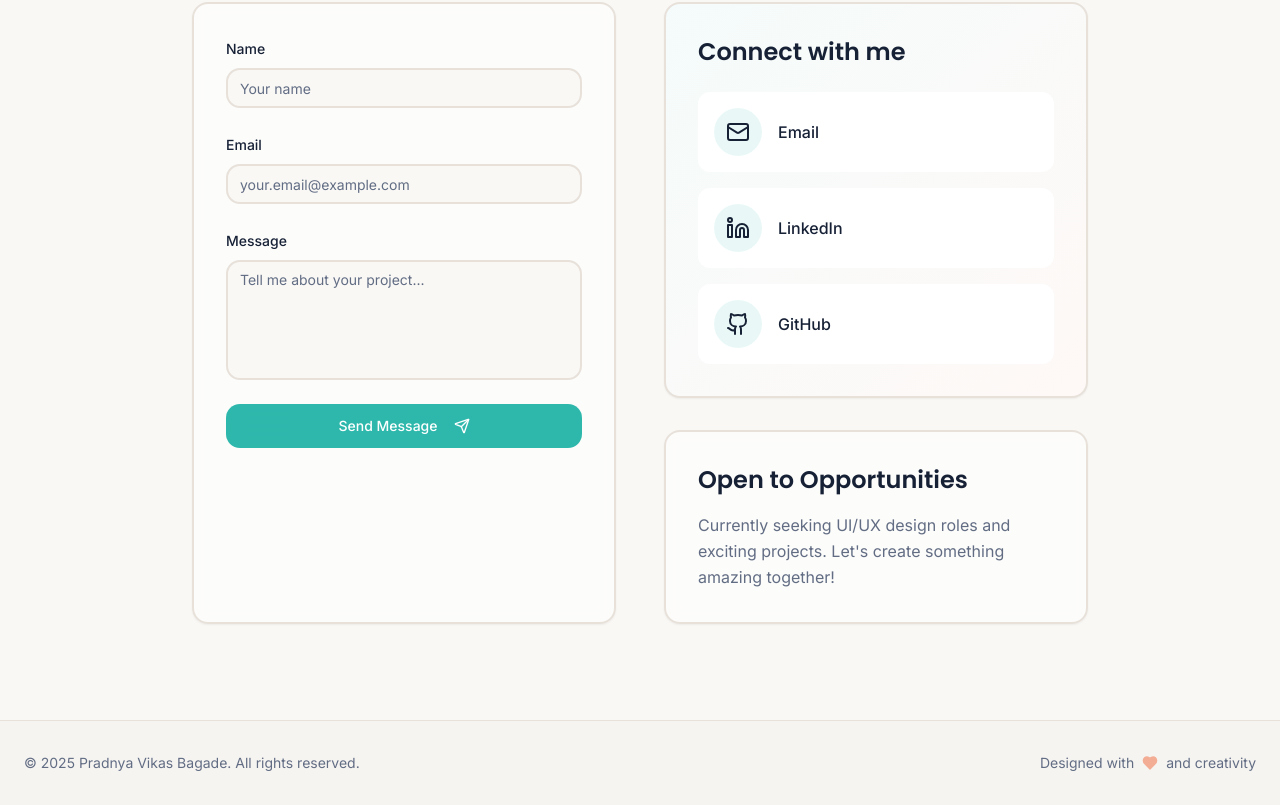
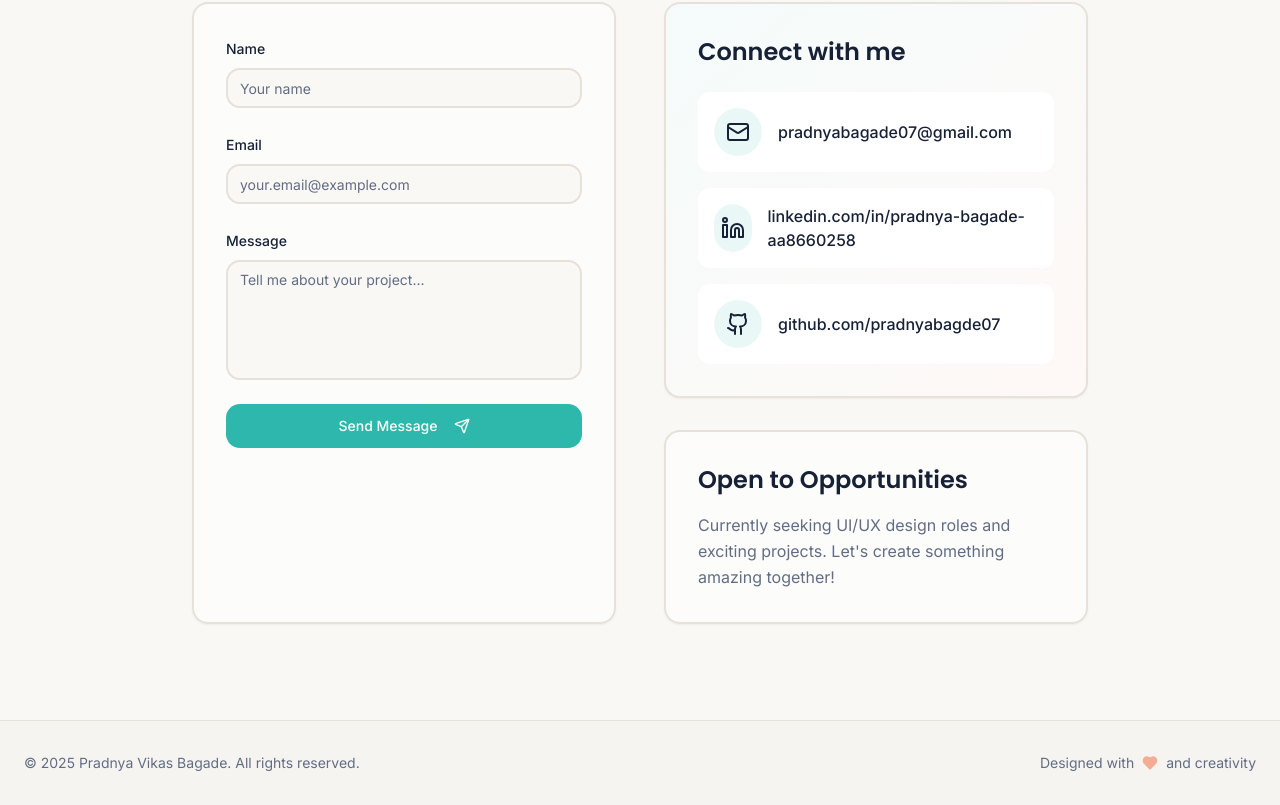
Before and after one commit to pradnyabagade07/pradnya-vision-folio, a React (Vite) app: page / in a window 1280 px wide. Shown: the part 4620-5425 px from the top of the page. Built offline with nearby package versions, Linux system fonts and the light colour scheme; the HTML template or start-up script is replaced by a standard one.

Commit message:
Fix: Update contact links in preview

```diff
--- a/src/components/Contact.tsx
+++ b/src/components/Contact.tsx
@@ -9,19 +9,19 @@ import { useToast } from "@/hooks/use-toast";
 
 const socialLinks = [
   {
-    name: "Email",
+    name: "pradnyabagade07@gmail.com",
     icon: Mail,
     href: "mailto:pradnyabagade07@gmail.com",
     color: "hover:text-primary",
   },
   {
-    name: "LinkedIn",
+    name: "linkedin.com/in/pradnya-bagade-aa8660258",
     icon: Linkedin,
     href: "https://www.linkedin.com/in/pradnya-bagade-aa8660258",
     color: "hover:text-[#0077B5]",
   },
   {
-    name: "GitHub",
+    name: "github.com/pradnyabagde07",
     icon: Github,
     href: "https://github.com/pradnyabagde07",
     color: "hover:text-foreground",
```
